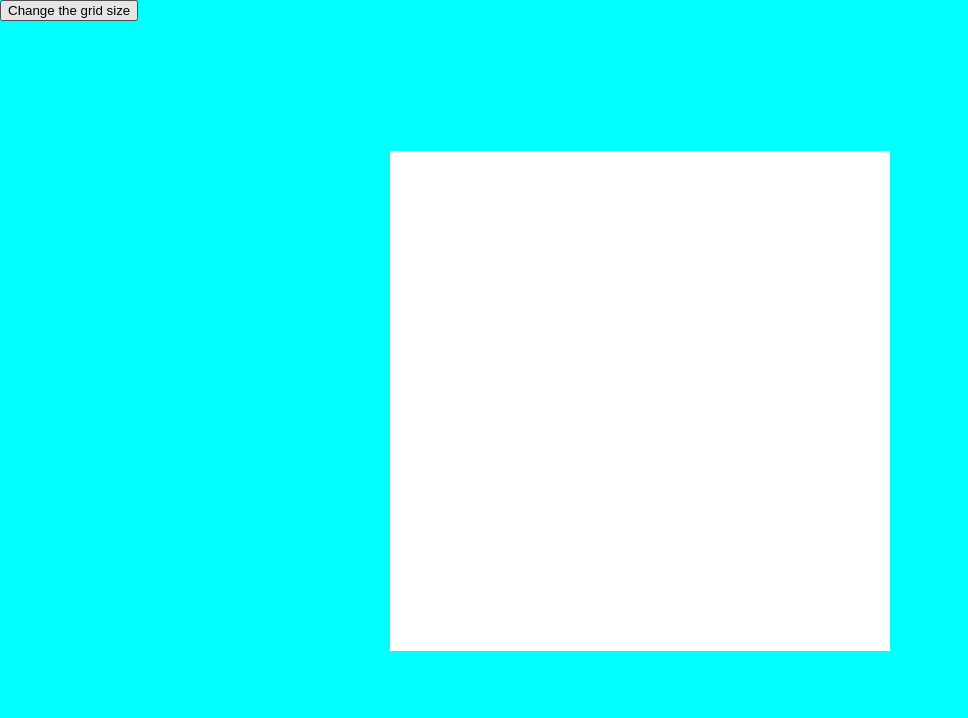
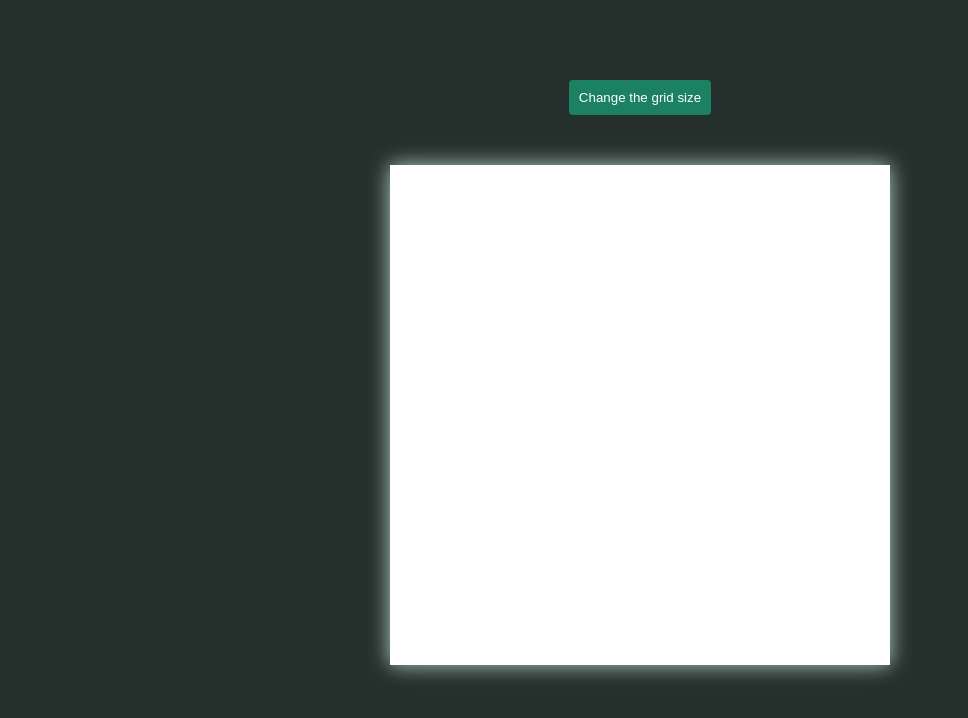
Before and after one commit to FlorinSilviu/etch-a-sketch, a plain HTML site: page index.html in a window 1280 px wide. Shown: the whole page, without its empty margins (0-968 px from the left). Drawn offline with Linux system fonts and the light colour scheme.

Commit message:
style the choice button + rename it to size

```diff
--- a/index.html
+++ b/index.html
@@ -10,7 +10,7 @@
 </head>
 <body>
     <div class="content">
-        <button id="choice">Change the grid size</button>
+        <button id="size">Change the grid size</button>
         <div id="container"></div>
     </div>
 </body>
--- a/script.js
+++ b/script.js
@@ -33,7 +33,7 @@ function deleteGrid() {
 
 createGrid(numberOfRows, numberOfSquares);
 
-const choice = document.getElementById('choice');
+const choice = document.getElementById('size');
 choice.addEventListener('click', function() {
     deleteGrid();
     const userInput = prompt("Please enter the number of squares (max. 100):");
--- a/styles/styles.css
+++ b/styles/styles.css
@@ -1,15 +1,37 @@
 body {
-    background-color: aqua;
+    background-color: #252F2C;
     margin: 0;
+}
+
+.content {
+    margin: 80px;
+    display: flex;
+    flex-direction: column;
+}
+
+#size {
+    align-self: center;
+    border-radius: 4px;
+    padding: 10px;
+    flex: 1;
+    margin-bottom: 50px;
+    border: none;
+    background-color: #1C8162;
+    color: white;
+}
+
+#size:hover {
+    background-color: #166B50;
 }
 
 #container {
     background-color: white;
     display: flex;
     flex-direction: column;
-    margin: 130px auto;
+    margin: auto;
     width: 500px;
     height: 500px;
+    box-shadow: 0 0 20px #B6D0C8;
 }
 
 .rowdiv, .rowsquare {
```
